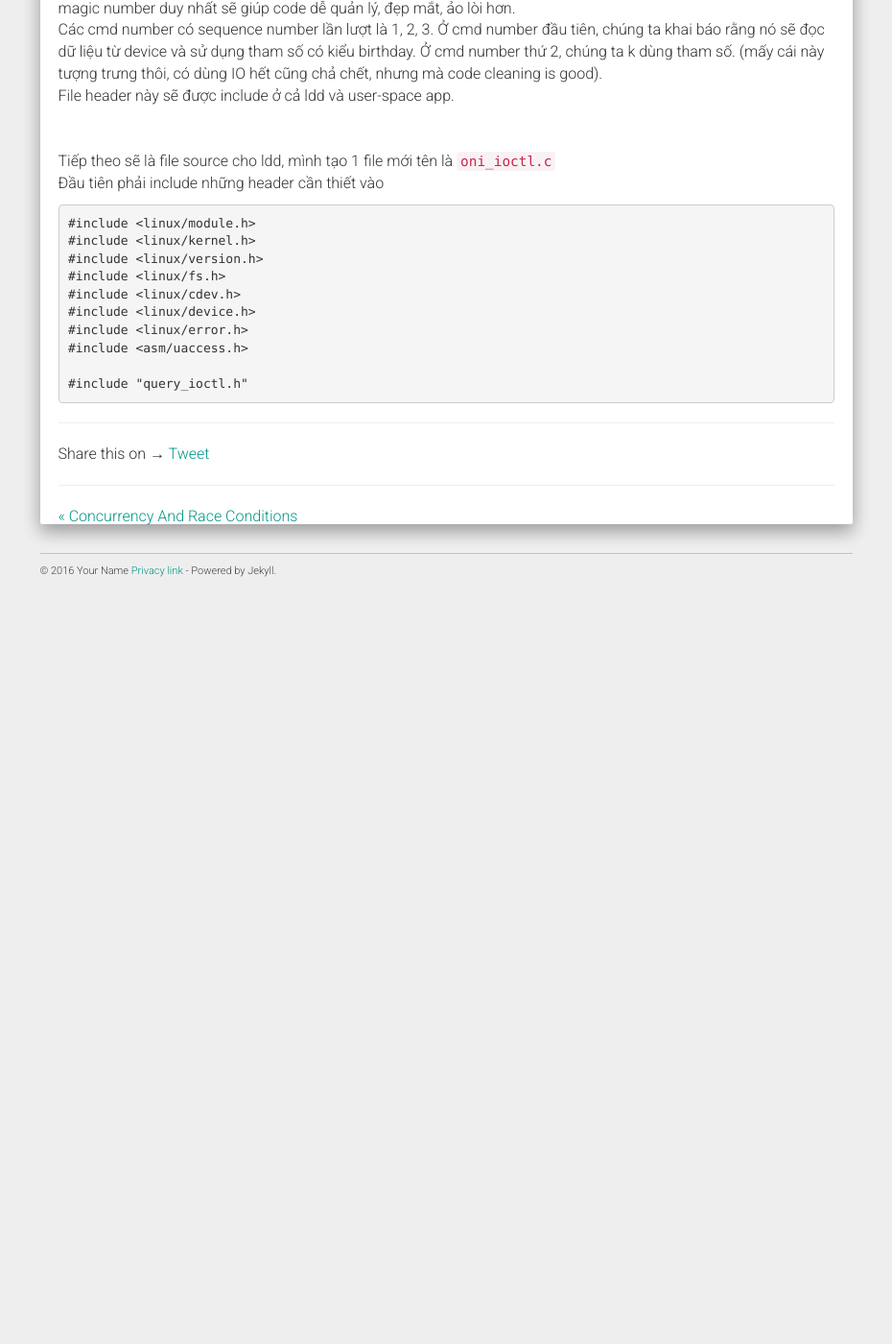
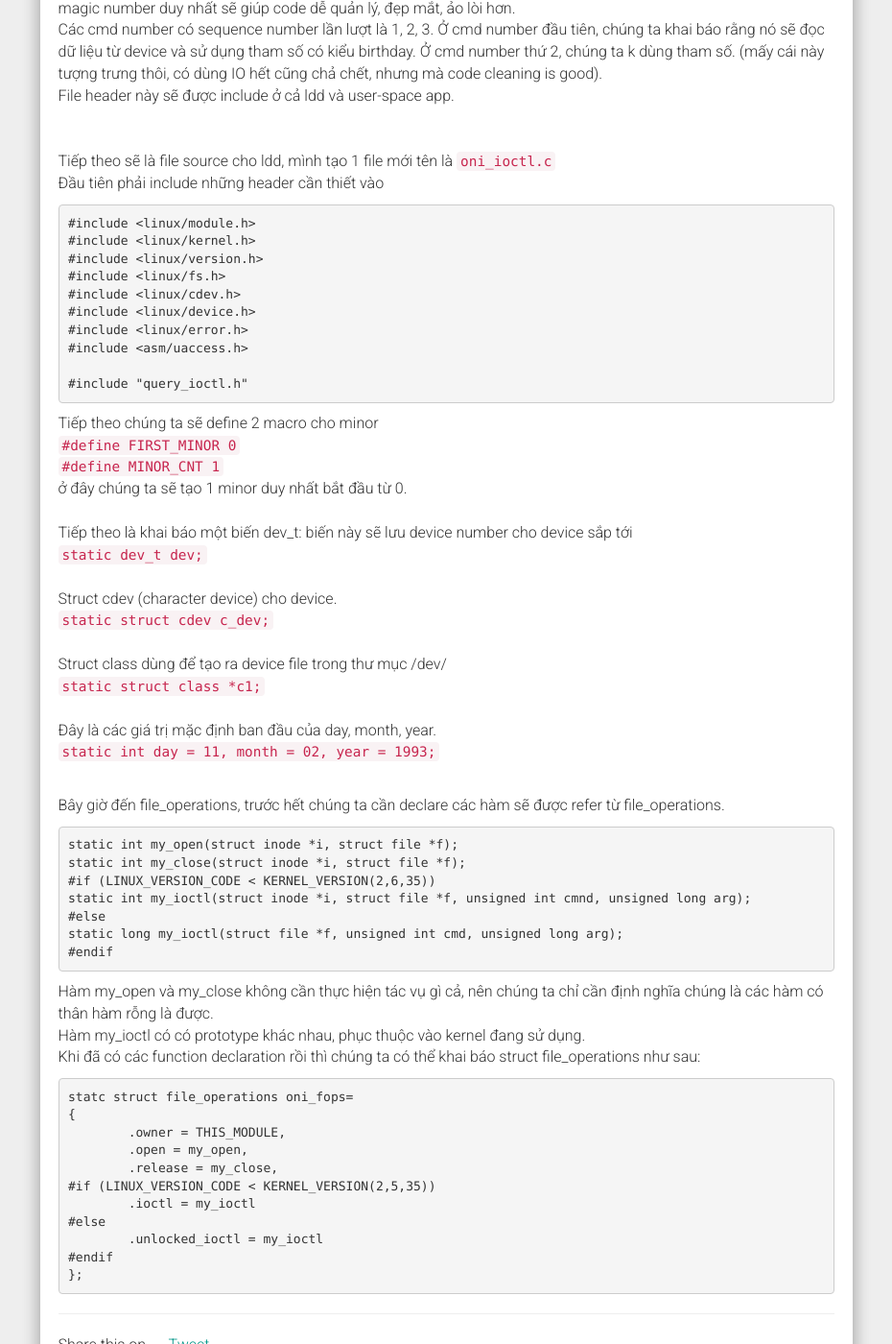
Before and after one commit to ita93/ita93.github.io, a Jekyll site: the page built from _posts/2018-01-19-Input-Output-Control-ioctl.md, in a window 1280 px wide and 1400 px high, scrolled down 2534 px. Shown: the whole window at 96% size, without its empty margins (321-1251 px from the left). Built offline with Jekyll 4.4.1, drawn with Linux system fonts in a browser that asks for light colours; nearby versions of some CDN libraries; our own code applies the rules of GitHub Pages for plain Markdown files; comment, search, counter and statistics services are not loaded; before the commit the page ends 3164 px from its top, so only the background shows below that.

Commit message:
Declaration functions and variables

```diff
--- a/_posts/2018-01-19-Input-Output-Control-ioctl.md
+++ b/_posts/2018-01-19-Input-Output-Control-ioctl.md
@@ -85,3 +85,42 @@ Tiếp theo sẽ là file source cho ldd, mình tạo 1 file mới tên là <cod
 
 #include "query_ioctl.h"
 </pre>
+Tiếp theo chúng ta sẽ define 2 macro cho minor<br/>
+<code>#define FIRST_MINOR 0</code><br/>
+<code>#define MINOR_CNT 1</code><br/>
+ở đây chúng ta sẽ tạo 1 minor duy nhất bắt đầu từ 0.<br/><br/>
+Tiếp theo là khai báo một biến dev_t: biến này sẽ lưu device number cho device sắp tới<br/>
+<code>static dev_t dev;</code><br/><br/>
+Struct cdev (character device) cho device.<br/>
+<code>static struct cdev c_dev;</code><br/><br/>
+Struct class dùng để tạo ra device file trong thư mục /dev/<br/>
+<code>static struct class *c1;</code><br/><br/>
+Đây là các giá trị mặc định ban đầu của day, month, year.<br/>
+<code>static int day = 11, month = 02, year = 1993;</code><br/><br/>
+
+Bây giờ đến file_operations, trước hết chúng ta cần declare các hàm sẽ được refer từ file_operations.
+<pre>
+static int my_open(struct inode *i, struct file *f);
+static int my_close(struct inode *i, struct file *f);
+#if (LINUX_VERSION_CODE < KERNEL_VERSION(2,6,35))
+static int my_ioctl(struct inode *i, struct file *f, unsigned int cmnd, unsigned long arg);
+#else
+static long my_ioctl(struct file *f, unsigned int cmd, unsigned long arg);
+#endif
+</pre>
+Hàm my_open và my_close không cần thực hiện tác vụ gì cả, nên chúng ta chỉ cần định nghĩa chúng là các hàm có thân hàm rỗng là được.<br/>
+Hàm my_ioctl có có prototype khác nhau, phục thuộc vào kernel đang sử dụng.<br/>
+Khi đã có các function declaration rồi thì chúng ta có thể khai báo struct file_operations như sau:<br/>
+<pre>
+statc struct file_operations oni_fops=
+{
+	.owner = THIS_MODULE,
+	.open = my_open,
+	.release = my_close,
+#if (LINUX_VERSION_CODE < KERNEL_VERSION(2,5,35))
+	.ioctl = my_ioctl
+#else
+	.unlocked_ioctl = my_ioctl
+#endif
+};
+</pre>
```
